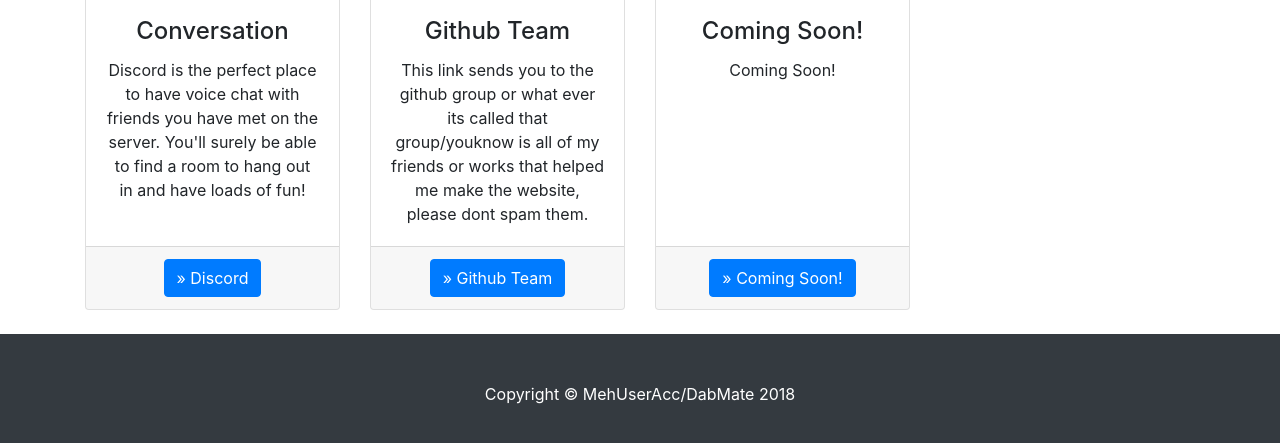
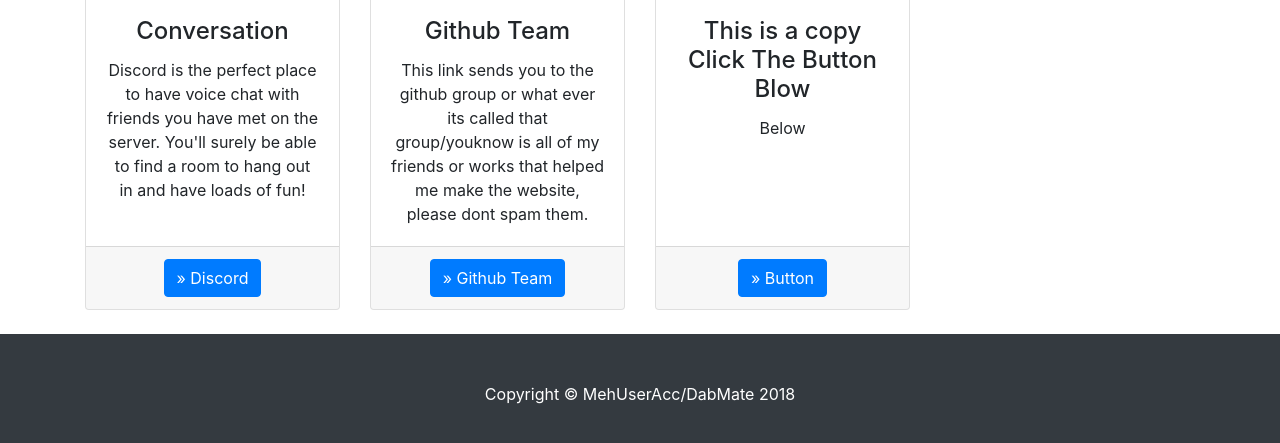
Before and after one commit to IndevNetwork/Indev, a website: page index.html in a window 1280 px wide. Shown: the part 677-1120 px from the top of the page. Drawn offline with Linux system fonts and the light colour scheme.

Commit message:
Update index.html

```diff
--- a/index.html
+++ b/index.html
@@ -112,11 +112,11 @@
           <div class="card card-home">
             <img class="card-img-top" src="assets/Coming.png" alt="">
             <div class="card-body">
-              <h4 class="card-title">Coming Soon!</h4>
-              <p class="card-text">Coming Soon!</p>
+              <h4 class="card-title">This is a copy Click The Button Blow</h4>
+              <p class="card-text">Below</p>
             </div>
             <div class="card-footer">
-              <a href="" class="btn btn-primary">&raquo; Coming Soon!</a>
+              <a href="https://mehuseracc.github.io/Indev/index.html" class="btn btn-primary">&raquo; Button</a>
             </div>
           </div>
         </div>
```
